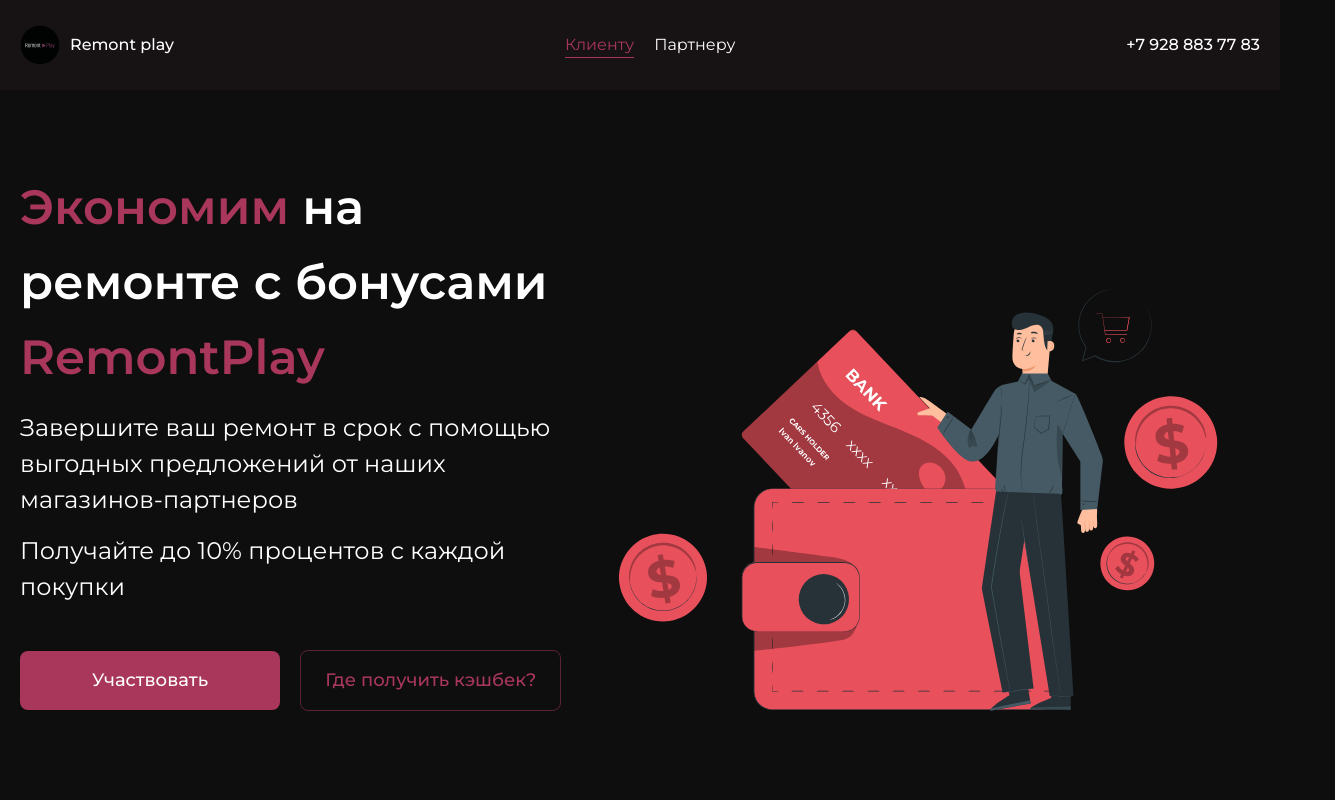
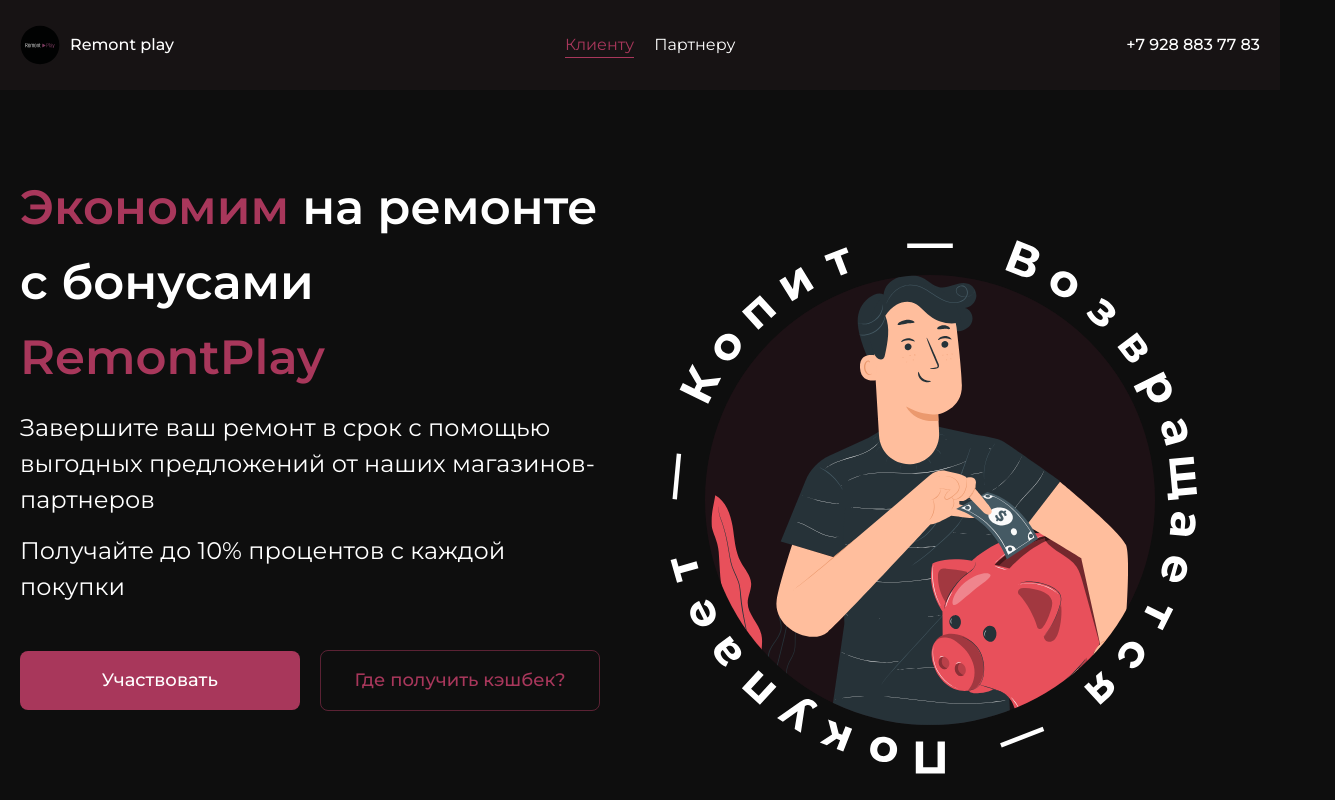
Before and after one commit to PAnanasik/landing, a Next.js app: page /client in a window 1280 px wide. Shown: the top 800 px of the page, 1335 px wide, since content can reach past the window. Built offline with nearby package versions, Linux system fonts and the light colour scheme.

Commit message:
deploy fixes

```diff
--- a/app/globals.css
+++ b/app/globals.css
@@ -187,3 +187,24 @@
     /* transform: translateY(0%); */
   }
 }
+
+.intro-animation {
+  animation: spin 15s linear infinite;
+}
+
+@keyframes spin {
+  0% {
+    transform: rotate(0);
+  }
+  100% {
+    transform: rotate(360deg);
+  }
+}
+
+.child {
+  position: absolute;
+  top: 50%;
+  left: 50%;
+
+  transform: translate(-50%, -50%);
+}
--- a/components-client/Intro.tsx
+++ b/components-client/Intro.tsx
@@ -7,15 +7,15 @@
 const Intro = () => {
   return (
     <div
-      className="md:h-[700px] h-full md:mt-[90px] mt-[140px] mb-[90px] w-full max-w-[1540px]
-    px-[20px] mx-auto flex md:flex-row flex-col items-center justify-between"
+      className="lg:h-[700px] h-full lg:mt-[90px] mt-[140px] mb-[90px] w-full max-w-[1540px]
+    px-[20px] mx-auto flex items-center justify-between"
     >
       <motion.div
         variants={fadeIn("right", "spring", 0, 1)}
         initial="hidden"
         whileInView="show"
         viewport={{ once: true, amount: 0.25 }}
-        className="md:w-1/2 w-full"
+        className="lg:w-1/2 w-full"
       >
         <h2 className="font-semibold ss:text-[48px] xs:text-[32px] text-[28px] sm:leading-[75px] ss:leading-[60px] leading-[40px]">
           <span className="text-primary">Экономим</span> на ремонте с бонусами{" "}
@@ -60,14 +60,26 @@
         viewport={{ once: true, amount: 0.25 }}
         className="h-full flex items-center md:mt-[120px] mt-[20px]"
       >
+        <div className="relative w-full h-full lg:block hidden">
           <Image
-          className="lg:w-[800px] lg:h-[700px] md:w-[600px] md:h-[600px] md:block hidden"
-          src="/intro-img.svg"
+            className="w-full h-full intro-animation relative"
+            src="/rounded-text.svg"
             alt="Relationship image"
             width={790}
             height={700}
             priority
           />
+          <div className="w-[450px] h-[450px] bg-primary bg-opacity-[0.1] rounded-full absolute child flex items-center justify-center">
+            <Image
+              className="w-full h-full absolute object-cover rounded-full"
+              src="/client.svg"
+              alt="Relationship image"
+              width={450}
+              height={450}
+              priority
+            />
+          </div>
+        </div>
       </motion.div>
     </div>
   );
```
Also changed, not shown: public/client.svg (added), public/rounded-text.svg (added). Lines whose indentation alone changed are shown as unchanged.
